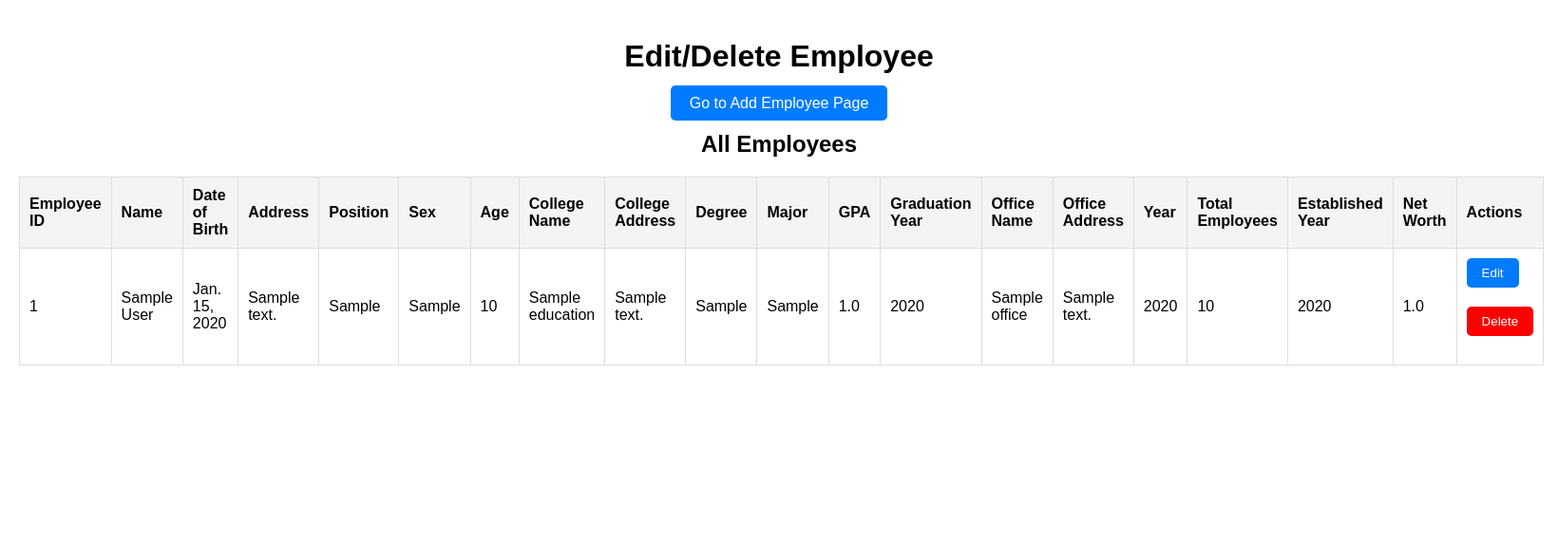
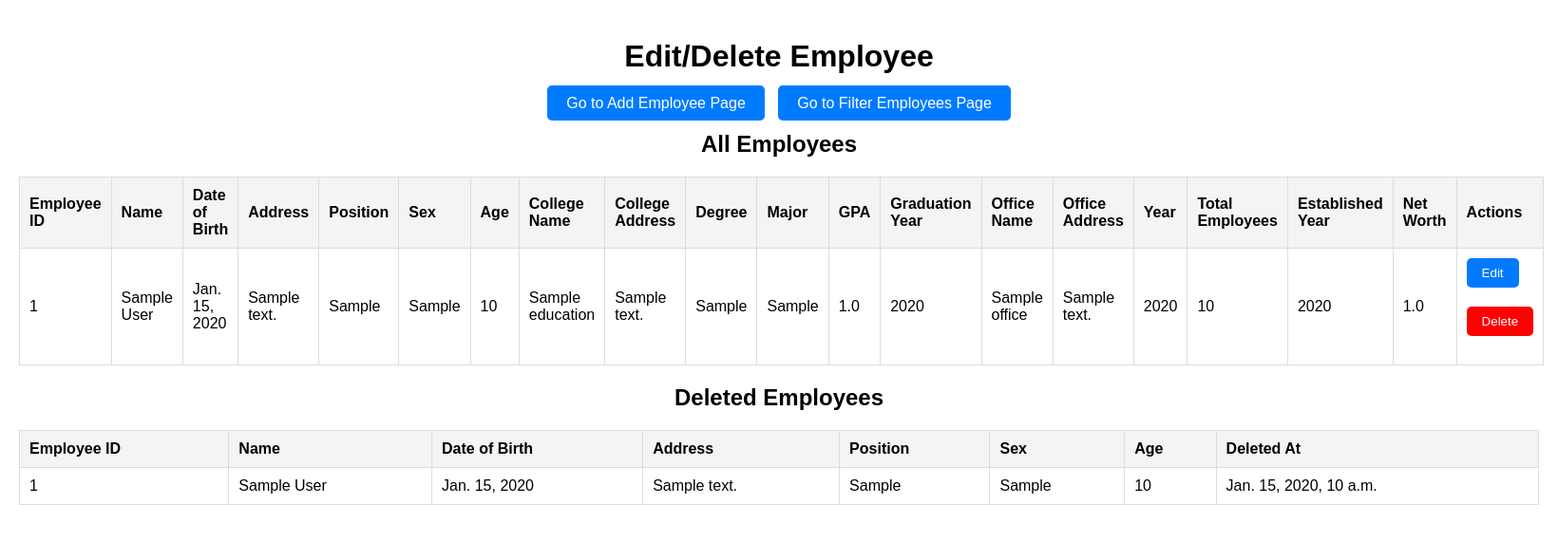
Before and after one commit to mseeam99/employee_management, a Django app: page /edit_employee/ in a window 1640 px wide. Shown: the top 571 px of the page at 95% size. Run offline with Django 5.2, Linux system fonts and the light colour scheme; tables that the repository leaves empty hold one stand-in row (values such as "Sample post").

Commit message:
changed by Seeam

```diff
--- a/employee_management/templates/edit_employee.html
+++ b/employee_management/templates/edit_employee.html
@@ -73,8 +73,10 @@
     <h1>Edit/Delete Employee</h1>
     <div class="navigation">
         <a href="/add_employee">Go to Add Employee Page</a>
+        <a href="/filter/">Go to Filter Employees Page</a>
     </div>
 
+    <!-- Current Employees Table -->
     <h2>All Employees</h2>
     <table>
         <thead>
@@ -144,6 +146,41 @@
         </tbody>
     </table>
 
+    <!-- Deleted Employees Table -->
+    <h2>Deleted Employees</h2>
+    <table>
+        <thead>
+            <tr>
+                <th>Employee ID</th>
+                <th>Name</th>
+                <th>Date of Birth</th>
+                <th>Address</th>
+                <th>Position</th>
+                <th>Sex</th>
+                <th>Age</th>
+                <th>Deleted At</th>
+            </tr>
+        </thead>
+        <tbody>
+            {% for employee in deleted_employees %}
+            <tr>
+                <td>{{ employee.employee_id }}</td>
+                <td>{{ employee.name }}</td>
+                <td>{{ employee.date_of_birth }}</td>
+                <td>{{ employee.address }}</td>
+                <td>{{ employee.position }}</td>
+                <td>{{ employee.sex }}</td>
+                <td>{{ employee.age }}</td>
+                <td>{{ employee.deleted_at }}</td>
+            </tr>
+            {% empty %}
+            <tr>
+                <td colspan="8" style="text-align: center;">No deleted employees found.</td>
+            </tr>
+            {% endfor %}
+        </tbody>
+    </table>
+
     <!-- Edit Form Section -->
     {% if edit_employee %}
     <h2>Edit Employee</h2>
@@ -153,33 +190,51 @@
         <input type="hidden" name="employee_id" value="{{ edit_employee.id }}">
 
         <h3>Employee Details</h3>
-        <input type="text" name="name" value="{{ edit_employee.name }}" required>
-        <input type="date" name="date_of_birth" value="{{ edit_employee.date_of_birth }}" required>
-        <textarea name="address" required>{{ edit_employee.address }}</textarea>
-        <input type="text" name="position" value="{{ edit_employee.position }}" required>
+        <label>Name:</label>
+        <input type="text" name="name" value="{{ edit_employee.name }}" required><br>
+        <label>Date of Birth:</label>
+        <input type="date" name="date_of_birth" value="{{ edit_employee.date_of_birth }}" required><br>
+        <label>Address:</label>
+        <textarea name="address" required>{{ edit_employee.address }}</textarea><br>
+        <label>Position:</label>
+        <input type="text" name="position" value="{{ edit_employee.position }}" required><br>
+        <label>Sex:</label>
         <select name="sex" required>
             <option value="Male" {% if edit_employee.sex == "Male" %}selected{% endif %}>Male</option>
             <option value="Female" {% if edit_employee.sex == "Female" %}selected{% endif %}>Female</option>
-        </select>
-        <input type="number" name="age" value="{{ edit_employee.age }}" required>
+        </select><br>
+        <label>Age:</label>
+        <input type="number" name="age" value="{{ edit_employee.age }}" required><br>
 
         <h3>Education Details</h3>
-        <input type="text" name="collegename" value="{{ edit_education.collegename }}" required>
-        <textarea name="college_address" required>{{ edit_education.address }}</textarea>
-        <input type="text" name="degreecompleted" value="{{ edit_education.degreecompleted }}" required>
-        <input type="text" name="major" value="{{ edit_education.major }}" required>
-        <input type="number" step="0.01" name="gpa" value="{{ edit_education.gpa }}" required>
-        <input type="number" name="graduation_year" value="{{ edit_education.year }}" required>
+        <label>College Name:</label>
+        <input type="text" name="collegename" value="{{ edit_education.collegename }}" required><br>
+        <label>College Address:</label>
+        <textarea name="college_address" required>{{ edit_education.address }}</textarea><br>
+        <label>Degree:</label>
+        <input type="text" name="degreecompleted" value="{{ edit_education.degreecompleted }}" required><br>
+        <label>Major:</label>
+        <input type="text" name="major" value="{{ edit_education.major }}" required><br>
+        <label>GPA:</label>
+        <input type="number" step="0.01" name="gpa" value="{{ edit_education.gpa }}" required><br>
+        <label>Graduation Year:</label>
+        <input type="number" name="graduation_year" value="{{ edit_education.year }}" required><br>
 
         <h3>Office Details</h3>
-        <input type="text" name="officeName" value="{{ edit_office.officeName }}" required>
-        <textarea name="office_address" required>{{ edit_office.address }}</textarea>
-        <input type="number" name="office_year" value="{{ edit_office.year }}" required>
-        <input type="number" name="totalEmployee" value="{{ edit_office.totalEmployee }}" required>
-        <input type="number" name="establishedYear" value="{{ edit_office.establishedYear }}" required>
-        <input type="number" step="0.01" name="netWorth" value="{{ edit_office.netWorth }}" required>
+        <label>Office Name:</label>
+        <input type="text" name="officeName" value="{{ edit_office.officeName }}" required><br>
+        <label>Office Address:</label>
+        <textarea name="office_address" required>{{ edit_office.address }}</textarea><br>
+        <label>Year:</label>
+        <input type="number" name="office_year" value="{{ edit_office.year }}" required><br>
+        <label>Total Employees:</label>
+        <input type="number" name="totalEmployee" value="{{ edit_office.totalEmployee }}" required><br>
+        <label>Established Year:</label>
+        <input type="number" name="establishedYear" value="{{ edit_office.establishedYear }}" required><br>
+        <label>Net Worth:</label>
+        <input type="number" step="0.01" name="netWorth" value="{{ edit_office.netWorth }}" required><br>
 
-        <button type="submit" name="action" value="save">Save Changes</button>
+        <button type="submit">Save Changes</button>
     </form>
     {% endif %}
 </body>
--- a/employee_management/templates/filter_employees.html
+++ b/employee_management/templates/filter_employees.html
@@ -71,8 +71,9 @@
         <label for="sex">Sex:</label>
         <select id="sex" name="sex">
             <option value="">--Select--</option>
-            <option value="Male" {% if filters.sex == "Male" %}selected{% endif %}>Male</option>
-            <option value="Female" {% if filters.sex == "Female" %}selected{% endif %}>Female</option>
+            {% for sex in sexes %}
+            <option value="{{ sex }}" {% if filters.sex == sex %}selected{% endif %}>{{ sex }}</option>
+            {% endfor %}
         </select>
 
         <!-- Position Dropdown -->
--- a/employee_management/views.py
+++ b/employee_management/views.py
@@ -1,6 +1,9 @@
+from django.db import connection
 from django.shortcuts import render, redirect, get_object_or_404
-from .models import Employee, Education, Office
+from .models import Employee, Education, Office, PreviousEmployee
+from django.utils.timezone import now
 
+# Add Employee
 def add_employee(request):
     if request.method == "POST":
         employee = Employee.objects.create(
@@ -33,13 +36,85 @@ def add_employee(request):
     return render(request, "add_employee.html")
 
 
+# Filter Employees
+def filter_employees(request):
+    # Fetch unique values for dropdowns
+    sexes = Employee.objects.values_list("sex", flat=True).distinct()
+    positions = Employee.objects.values_list("position", flat=True).distinct()
+    degrees = Education.objects.values_list("degreecompleted", flat=True).distinct()
+    majors = Education.objects.values_list("major", flat=True).distinct()
+    gpas = Education.objects.values_list("gpa", flat=True).distinct().order_by("gpa")
+
+    # Collect filter criteria from the request
+    filters = {
+        "sex": request.GET.get("sex"),
+        "position": request.GET.get("position"),
+        "degree": request.GET.get("degree"),
+        "major": request.GET.get("major"),
+        "gpa": request.GET.get("gpa"),
+    }
+
+    # Start with all employees and apply filters conditionally
+    employees = Employee.objects.all()
+    if filters["sex"]:
+        employees = employees.filter(sex=filters["sex"])
+    if filters["position"]:
+        employees = employees.filter(position=filters["position"])
+    if filters["degree"]:
+        employees = employees.filter(education__degreecompleted=filters["degree"])
+    if filters["major"]:
+        employees = employees.filter(education__major=filters["major"])
+    if filters["gpa"]:
+        employees = employees.filter(education__gpa__gte=filters["gpa"])
+
+    # Combine data for rendering in the table
+    combined_data = [
+        {
+            "employee": employee,
+            "education": Education.objects.filter(employee=employee).first(),
+            "office": Office.objects.filter(employee=employee).first(),
+        }
+        for employee in employees
+    ]
+
+    return render(request, "filter_employees.html", {
+        "combined_data": combined_data,
+        "filters": filters,
+        "sexes": sexes,
+        "positions": positions,
+        "degrees": degrees,
+        "majors": majors,
+        "gpas": gpas,
+    })
+
+
+# Get Combined Data
+def get_combined_data():
+    return [
+        {
+            "employee": employee,
+            "education": Education.objects.filter(employee=employee).first(),
+            "office": Office.objects.filter(employee=employee).first(),
+        }
+        for employee in Employee.objects.all()
+    ]
+
+
+# Edit/Delete Employees
 def edit_employee(request):
     if request.method == "POST":
         action = request.POST.get("action")
         if action == "delete":
             employee_id = request.POST.get("delete_id")
             employee = get_object_or_404(Employee, id=employee_id)
+
+            create_trigger()
+
+            # Delete Employee (trigger inserts into PreviousEmployee table)
             employee.delete()
+
+            # Create a timed event to delete from PreviousEmployee after 3 minutes
+            create_delete_event(employee_id)
             return redirect('edit_employee')
 
         elif action == "edit":
@@ -47,11 +122,13 @@ def edit_employee(request):
             employee = get_object_or_404(Employee, id=employee_id)
             education = Education.objects.filter(employee=employee).first()
             office = Office.objects.filter(employee=employee).first()
+
             return render(request, "edit_employee.html", {
                 "edit_employee": employee,
                 "edit_education": education,
                 "edit_office": office,
                 "combined_data": get_combined_data(),
+                "deleted_employees": PreviousEmployee.objects.all(),
             })
 
         elif action == "save":
@@ -89,78 +166,42 @@ def edit_employee(request):
 
     return render(request, "edit_employee.html", {
         "combined_data": get_combined_data(),
+        "deleted_employees": PreviousEmployee.objects.all(),
     })
 
 
-def get_combined_data():
+# Create SQL Trigger
+def create_trigger():
+    trigger_sql = """
+    CREATE TRIGGER after_employee_delete
+    AFTER DELETE ON Employee
+    FOR EACH ROW
+    BEGIN
+        INSERT INTO PreviousEmployee (
+            employee_id, name, date_of_birth, address, position, sex, age, deleted_at
+        )
+        VALUES (
+            OLD.id, OLD.name, OLD.date_of_birth, OLD.address, OLD.position, OLD.sex, OLD.age, NOW()
+        );
+    END;
     """
-    Fetch all employees and their related Education and Office data.
-    """
-    combined_data = []
-    employees = Employee.objects.all()
-    for employee in employees:
-        education = Education.objects.filter(employee=employee).first()
-        office = Office.objects.filter(employee=employee).first()
-        combined_data.append({
-            "employee": employee,
-            "education": education,
-            "office": office,
-        })
-    return combined_data
+    try:
+        with connection.cursor() as cursor:
+            cursor.execute("DROP TRIGGER IF EXISTS after_employee_delete;")
+            cursor.execute(trigger_sql)
+            print("Trigger 'after_employee_delete' created successfully.")
+    except Exception as e:
+        print(f"Error creating trigger: {e}")
 
 
-from django.shortcuts import render
-from .models import Employee, Education, Office
-
-from django.shortcuts import render
-from .models import Employee, Education, Office
-
-def filter_employees(request):
-    # Fetch unique values for dropdowns
-    positions = Employee.objects.values_list("position", flat=True).distinct()
-    degrees = Education.objects.values_list("degreecompleted", flat=True).distinct()
-    majors = Education.objects.values_list("major", flat=True).distinct()
-    gpas = Education.objects.values_list("gpa", flat=True).distinct().order_by("gpa")
-
-    # Collect filter criteria from the request
-    filters = {
-        "sex": request.GET.get("sex"),
-        "position": request.GET.get("position"),
-        "degree": request.GET.get("degree"),
-        "major": request.GET.get("major"),
-        "gpa": request.GET.get("gpa"),
-    }
-
-    # Start with all employees and apply filters conditionally
-    employees = Employee.objects.all()
-
-    if filters["sex"]:
-        employees = employees.filter(sex=filters["sex"])
-    if filters["position"]:
-        employees = employees.filter(position=filters["position"])
-    if filters["degree"]:
-        employees = employees.filter(education__degreecompleted=filters["degree"])
-    if filters["major"]:
-        employees = employees.filter(education__major=filters["major"])
-    if filters["gpa"]:
-        employees = employees.filter(education__gpa__gte=filters["gpa"])
-
-    # Combine data for rendering in the table
-    combined_data = []
-    for employee in employees:
-        education = Education.objects.filter(employee=employee).first()
-        office = Office.objects.filter(employee=employee).first()
-        combined_data.append({
-            "employee": employee,
-            "education": education,
-            "office": office,
-        })
-
-    return render(request, "filter_employees.html", {
-        "combined_data": combined_data,
-        "filters": filters,
-        "positions": positions,
-        "degrees": degrees,
-        "majors": majors,
-        "gpas": gpas,
-    })
+# Create SQL Event
+def create_delete_event(employee_id):
+    with connection.cursor() as cursor:
+        event_name = f"delete_employee_event_{employee_id}"
+        cursor.execute(f"""
+            CREATE EVENT {event_name}
+            ON SCHEDULE AT CURRENT_TIMESTAMP + INTERVAL 3 MINUTE
+            DO
+            DELETE FROM PreviousEmployee WHERE employee_id = %s;
+        """, [employee_id])
+        print(f"Event '{event_name}' created to delete employee ID {employee_id} in 3 minutes.")
```
Also changed, not shown: employee_management/models.py (+34 -12 lines), employee_management/migrations/0003_previousemployee.py (added), employee_management/migrations/0004_education_education_degreec_22883f_idx_and_more.py (added).
